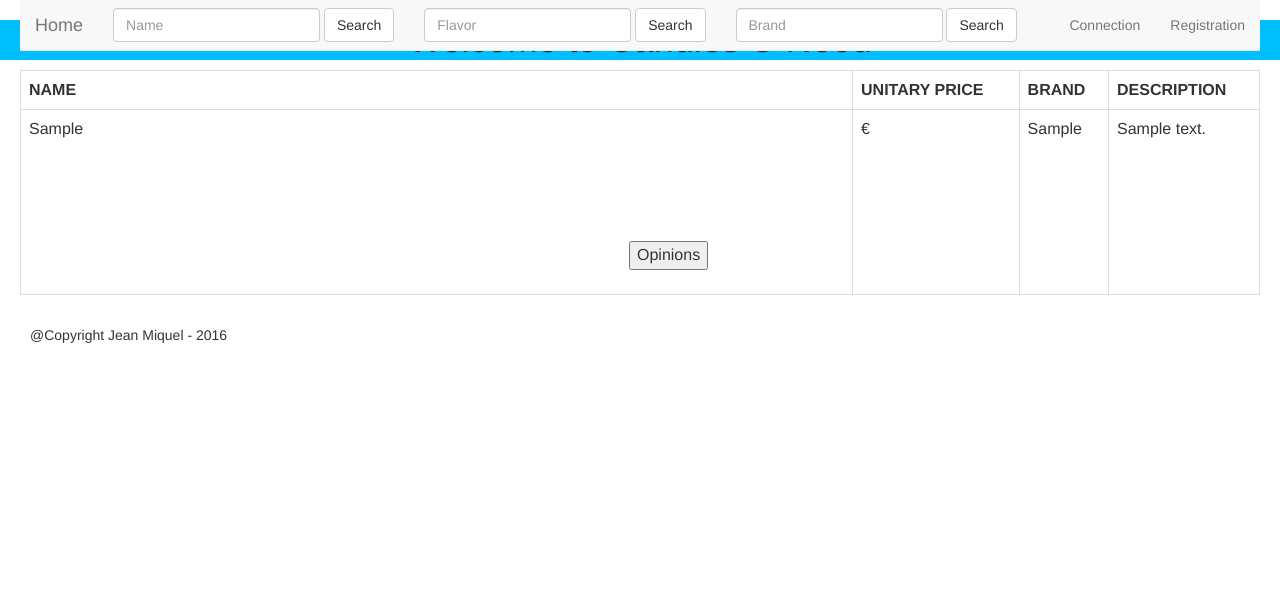
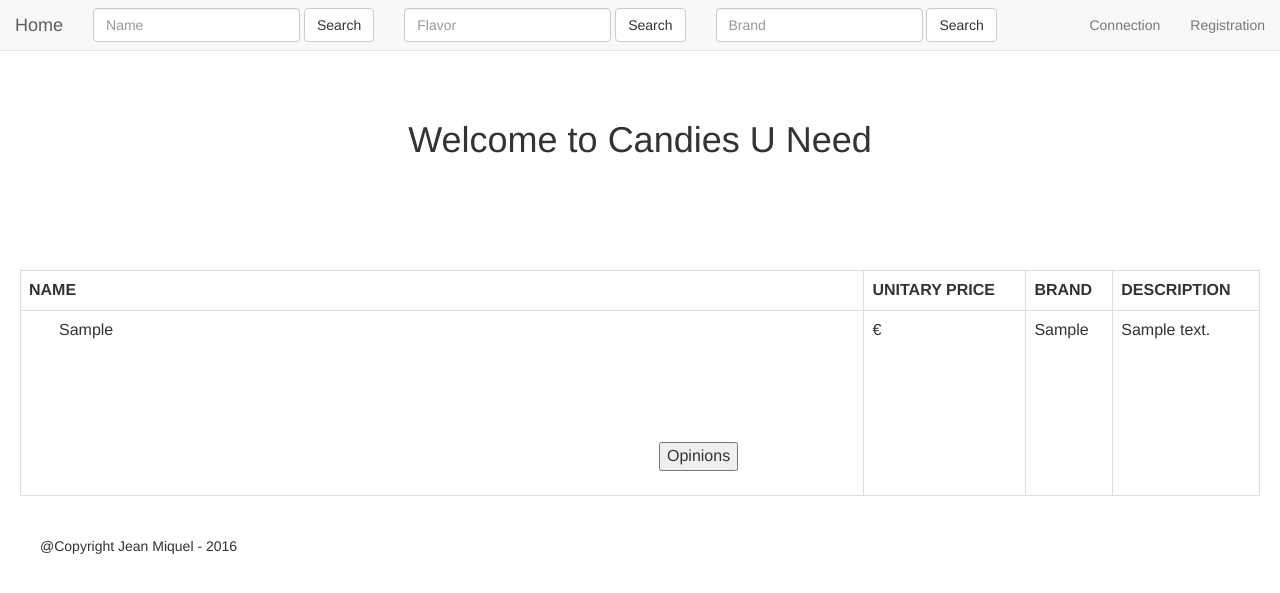
Before and after one commit to jeanmiquel/WebProject, a PHP site: page /view/index.php in a window 1280 px wide. Shown: the top 593 px of the page. Run offline with PHP 8.4, Linux system fonts and the light colour scheme; tables that the repository leaves empty or names only in its code hold one stand-in row (values such as "Sample post"); data that the repository does not hold is empty; some libraries are stand-ins or nearby versions.

Commit message:
add more classes style

```diff
--- a/assets/css/style.css
+++ b/assets/css/style.css
@@ -1,13 +1,21 @@
-body
+.	/**DEFAULT VALUES**/
 {
-	background-color: yellow;
+	margin: 0;
+	padding: 0;
 }
 
+/**HTML LABELS**/
+
+
+header
+{
+	z-index: 50;
+	margin: 0 !important;
+}
 
 h1
 {
 	text-align: center;
-	background-color: deepskyblue;
 }
 
 form
@@ -16,31 +24,53 @@ form
 	margin-left:600px;
 }
 
-nav
+td
 {
-	margin-left: 20px;
-	margin-right: 20px;
+	max-height: 150px;
 }
 
 footer
 {
 	margin : 30px;
+	padding: 10px;
 }
 
-#formulaire
+/**MY OWN CLASS LABELS**/
+
+.global-image
 {
-	text-align: right;
+	position: relative;
+	background-color: #f8f8f8:;
+	background-size: cover;
+	height: 150px;
+	margin-top: 120px;
 }
 
-#formulaire form
+
+.loginbox
 {
-    display:inline-block
+	max-width: 400px;
+
 }
+.page
+{
 
+}
 
 .option
 {
 	padding-right: 20px;
+}
+
+.candy
+{
+	display: inline;
+	margin-left: 30px;
+}
+
+.opbutton
+{
+	margin: auto;
 }
 
 .formbutton
@@ -48,10 +78,30 @@ footer
 	display: table-cell;
 }
 
+.basketbutton
+{
+	max-width: 100px;
+	max-height: 100px;
+	margin-top: 10px;
+}
+
 .catalogue
 {
+	padding: 0px 0;
 	margin-left: 20px;
 	margin-right: 20px;
+}
+
+.formregist
+{
+	margin: auto;
+	padding-left: 100px;
+}
+
+.formconnec
+{
+	margin: auto;
+	padding-left: 100px;
 }
 
 .inscriptionLink
```
